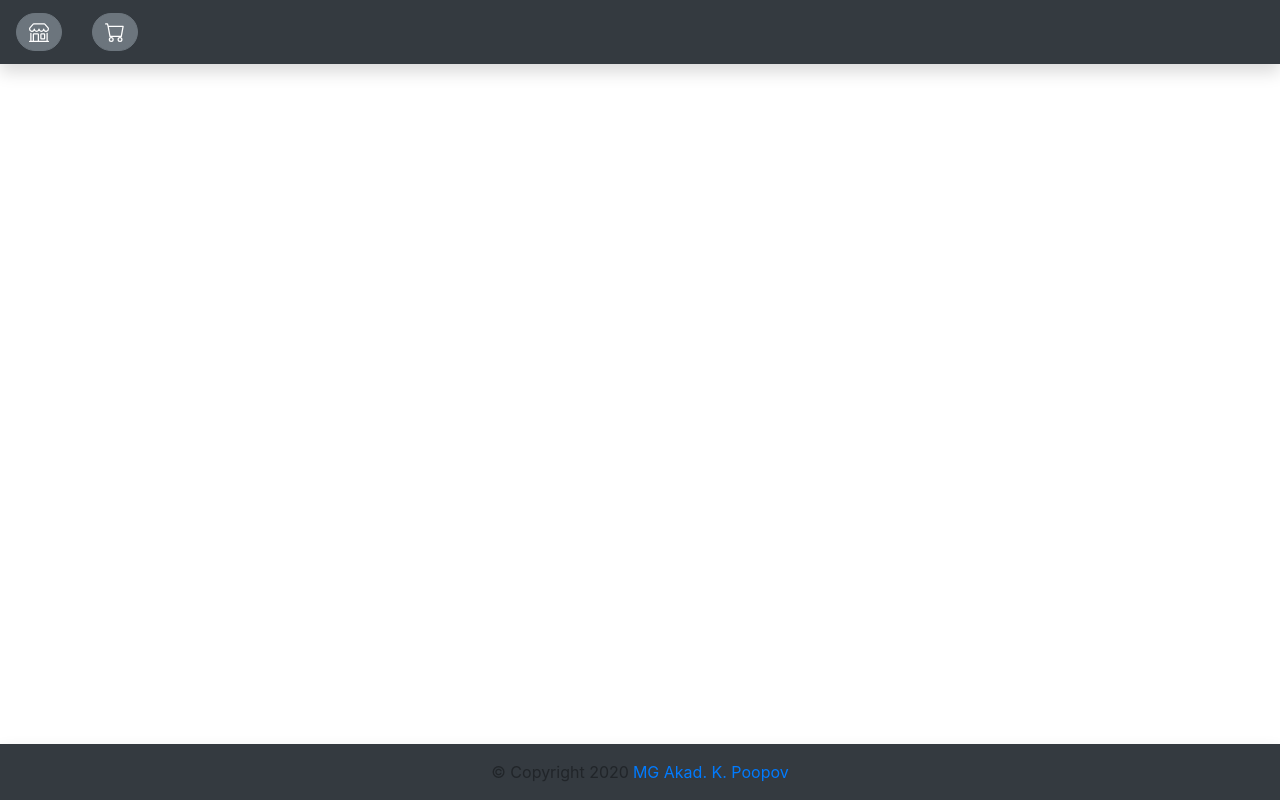
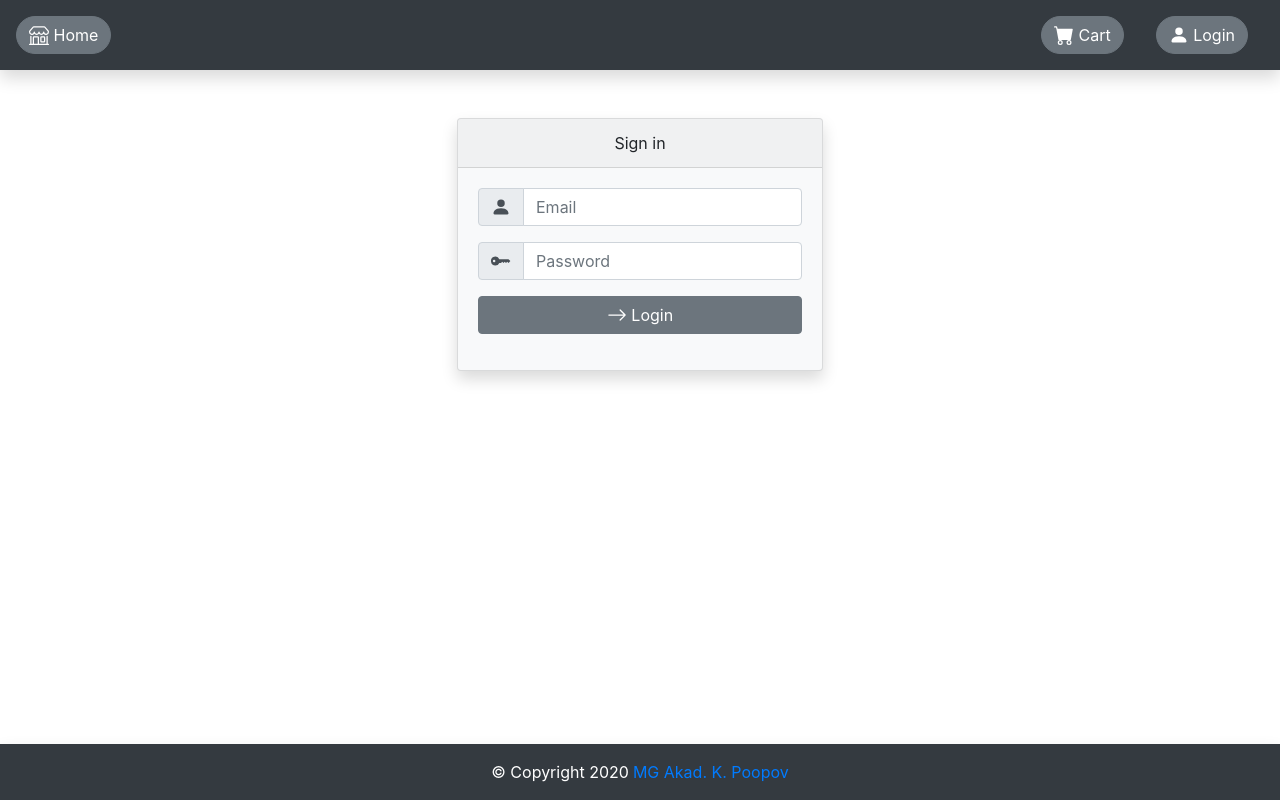
Before and after one commit to Tsynami/BorislavGegovStaj, a Vue app: page /login in a window 1280 px wide. Built offline with nearby package versions, Linux system fonts and the light colour scheme.

Commit message:
Login page and general fixes / adjustments.

```diff
--- a/package.json
+++ b/package.json
@@ -8,7 +8,7 @@
     "lint": "vue-cli-service lint"
   },
   "dependencies": {
-    "axios": "^0.21.0",
+    "axios": "^0.21.1",
     "bootstrap": "^4.5.3",
     "bootstrap-vue": "^2.19.0",
     "core-js": "^3.6.5",
--- a/src/components/Cart.vue
+++ b/src/components/Cart.vue
@@ -2,25 +2,216 @@
   <BasicComponent :loading="isLoading">
     <div class="row mb-1">
       <div class="col-12">
-        <b-breadcrumb :items="[{text: 'Cart', href: '/cart'}]"></b-breadcrumb>
+        <b-breadcrumb :items="[{text: 'Shopping cart', href:'/cart'}]"></b-breadcrumb>
       </div>
     </div>
     <div class="row mb-4">
       <div class="col-12">
-        <h3>Cart</h3>
+        <b-jumbotron v-if="order">
+          <template #header>
+            <b-icon-cart></b-icon-cart>
+            Shopping cart
+          </template>
+          <template #lead>
+            <hr class="my-4">
+            <div class="col-4">
+              <div class="container-fluid">
+                <div class="row" style="font-weight: bold">
+                  <div class="col-4">Name</div>
+                  <div class="col-4">Count</div>
+                  <div class="col-4">Price</div>
+                </div>
+                <hr class="my-4">
+                <div class="row" v-for="dish in order.dishes" v-bind:key="dish.dish.id">
+                  <div class="col-4">{{ dish.dish.name }}</div>
+                  <div class="col-4 text">{{ dish.count }}</div>
+                  <div class="col-4">{{ dish.full_price }} Lv</div>
+                </div>
+                <hr class="my-4">
+                <div class="row" style="font-weight: bold">
+                  <div class="col-4">Total Price</div>
+                  <div class="col-4"></div>
+                  <div class="col-4">{{ order.total_price }} Lv</div>
+                </div>
+              </div>
+            </div>
+          </template>
+          <hr class="my-4">
+          <b-button v-if="!order.id" variant="danger" >Finish order</b-button>
+          <div v-else>
+            Order status: {{ order.status }}
+          </div>
+        </b-jumbotron>
+        <b-jumbotron v-else>
+          <template #header>
+            <b-icon-cart></b-icon-cart>
+            Shopping cart
+          </template>
+          <template #lead>
+            Cart empty
+          </template>
+        </b-jumbotron>
+      </div>
+    </div>
+    <div class="row mb-4" v-if="order">
+      <div class="col-12">
+        <ul>
+          <li v-for="dish in order.dishes" v-bind:key="dish.dish.id">
+            <b-card
+                :title="dish.dish.name"
+                :img-src="serverUrl + dish.dish.image.url"
+                img-alt="Image"
+                img-top
+                tag="article"
+                style="max-width: 20rem;"
+                class="mb-2"
+            >
+              <b-card-text>
+                {{ dish.dish.description }}
+              </b-card-text>
+              <div>
+                <div class="row" v-if="!order.id">
+                  <div class="col-4">
+                    <b-button @click="removeFromCart(dish)" variant="danger">
+                      <b-icon-cart-x></b-icon-cart-x>
+                    </b-button>
+                  </div>
+                  <div class="col-4 text-right align-self-center">
+                    <span class="">{{ dish.full_price }} Lv</span>
+                  </div>
+                  <div class="col-4">
+                    <b-form-input
+                        v-model="dish.count"
+                        min="1"
+                        max="20"
+                        type="number"
+                        @change="updateCartItemCount(dish)"
+                    ></b-form-input>
+                  </div>
+                </div>
+                <div class="row" v-else>
+                  <div class="col-6">
+                    <span class="">Price: {{ dish.full_price }} Lv</span>
+                  </div>
+                  <div class="col-6 text-right">
+                    <span>Ordered: {{ dish.count }}</span>
+                  </div>
+                </div>
+              </div>
+            </b-card>
+          </li>
+        </ul>
       </div>
     </div>
   </BasicComponent>
 </template>
 
 <script>
-import BasicComponent from "@/components/BasicComponent";
+import axios from "axios";
+import {config} from "../config/config";
+import {getCartItems, removeCartItem} from "../utils/cart_util";
+import BasicComponent from "./BasicComponent";
+import BaseMixin from "../mixins/BaseMixin";
+
 export default {
-name: "Cart",
-  components: {BasicComponent}
+  name: 'Cart',
+  components: {BasicComponent},
+  mixins: [BaseMixin],
+  props: {},
+  data: function () {
+    return {
+      restaurant: Object,
+      cartItems: Array,
+      serverUrl: String,
+      order: Object
+    };
+  },
+  methods: {
+    loadOrder(id) {
+      let me = this;
+      let url = config.serverUrl + "/orders/" + id;
+      axios.get(url)
+          .then(function (response) {
+              me.order = response.data;
+          })
+          .catch(function (error) {
+            console.log(error);
+            me.isLoading = false;
+            me.showError('Error loading order!');
+          })
+    },
+    getItems() {
+      this.cartItems = getCartItems();
+      this.isLoading = false;
+      this.order = this.createOrder();
+    },
+    createOrder() {
+      if (!this.cartItems || this.cartItems.length === 0) {
+        return;
+      }
+      let dishes = this.cartItems.map((item) => {
+        return {"dish": item, "full_price": item.price, count: 1}
+      });
+      let order = {
+        status: "Pending",
+        dishes: dishes,
+      };
+      order.total_price = this.totalPrice(order);
+      return order;
+    },
+    removeFromCart(dish) {
+      removeCartItem(dish.dish);
+      this.cartItems = getCartItems();
+      this.createOrder();
+    },
+    updateCartItemCount(dish) {
+      dish.count = Number.parseInt(dish.count);
+      dish.full_price = dish.count * dish.dish.price;
+      this.order.total_price = this.totalPrice(this.order);
+    },
+
+    totalPrice(order) {
+      let totalPrice = 0;
+      for (const item of order.dishes) {
+        totalPrice += item.full_price;
+      }
+      return totalPrice.toFixed(2);
+    }
+  },
+  watch: {
+    $route(to, from) {
+      console.log(to);
+      console.log(from);
+    }
+  },
+  mounted() {
+    this.serverUrl = config.serverUrl;
+    if (this.order && this.order.id) {
+      this.loadOrder(this.order.id);
+    } else {
+      this.getItems();
+    }
+
+  }
 }
 </script>
 
 <style scoped>
+h3 {
+  margin: 40px 0 0;
+}
 
+ul {
+  list-style-type: none;
+  padding: 0;
+}
+
+li {
+  display: inline-block;
+  margin: 0 10px;
+}
+
+a {
+  color: #42b983;
+}
 </style>
--- a/src/components/Dishes.vue
+++ b/src/components/Dishes.vue
@@ -94,9 +94,9 @@ export default {
   },
   methods: {
     search() {
-      this.searchDishes(this.searchTerm);
+      this.loadDishes(this.searchTerm);
     },
-    searchDishes(name) {
+    loadDishes(name) {
       let me = this;
       let url = config.serverUrl + "/restaurants/" + this.$route.params.id;
       if (name) {
@@ -127,7 +127,7 @@ export default {
   },
   mounted() {
     this.serverUrl = config.serverUrl;
-    this.searchDishes();
+    this.loadDishes();
   }
 }
 </script>
--- a/src/components/Footer.vue
+++ b/src/components/Footer.vue
@@ -1,6 +1,6 @@
 <template>
   <footer class="shadow fixed-bottom">
-    <b-navbar variant="dark" type="dark" class="pt-3 pb-3">
+    <b-navbar variant="dark" type="dark" class="pt-3 pb-3" style="color: white">
       <b-nav class="m-auto">
         <span class="mr-1">© Copyright 2020</span><a href="/">MG Akad. K. Poopov</a>
       </b-nav>
--- a/src/components/Header.vue
+++ b/src/components/Header.vue
@@ -1,28 +1,31 @@
 <template>
   <header>
     <b-navbar toggleable="lg" :sticky="true" variant="dark" type="dark" class="shadow">
-      <b-navbar-nav>
+      <b-nav>
         <b-navbar-brand>
-          <div class="row">
-            <div class="col-6">
-              <b-button pill to="/">
-                <b-icon-shop></b-icon-shop>
-              </b-button>
-            </div>
-            <div class="col-6">
-              <b-button pill to="/cart" style="">
-                <b-icon-cart></b-icon-cart>
-              </b-button>
-            </div>
-          </div>
-
-
+          <b-button pill to="/">
+            <b-icon-shop></b-icon-shop>
+            Home
+          </b-button>
         </b-navbar-brand>
-      </b-navbar-nav>
+      </b-nav>
       <b-nav class="ml-auto">
+        <b-nav-item>
+          <b-button pill to="/cart" right>
+            <b-icon-cart-fill></b-icon-cart-fill>
+            Cart
+          </b-button>
+        </b-nav-item>
+        <b-nav-item>
+          <b-button pill to="/login" right>
+            <b-icon-person-fill></b-icon-person-fill>
+            Login
+          </b-button>
+        </b-nav-item>
       </b-nav>
     </b-navbar>
   </header>
+
 </template>
 
 <script>
--- /dev/null
+++ b/src/components/Login.vue
@@ -0,0 +1,107 @@
+<template>
+  <BasicComponent :loading="isLoading">
+    <div class="container-fluid">
+      <div class="row justify-content-center" >
+        <b-card
+            style="width: 30%"
+            class="shadow"
+            bg-variant="light">
+          <template #header>
+            <div style="text-align:center">
+              Sign in
+            </div>
+          </template>
+          <b-form @submit.prevent="Login">
+            <b-form-group>
+              <b-input-group>
+                <div class="input-group-prepend">
+                  <div class="input-group-text">
+                    <b-icon-person-fill></b-icon-person-fill>
+                  </div>
+                </div>
+                <b-form-input v-model="email" placeholder="Email"></b-form-input>
+              </b-input-group>
+            </b-form-group>
+            <b-form-group>
+              <b-input-group>
+                <div class="input-group-prepend">
+                  <div class="input-group-text">
+                    <b-icon-key-fill></b-icon-key-fill>
+                  </div>
+                </div>
+                <b-form-input v-model="password" type="password" placeholder="Password"></b-form-input>
+              </b-input-group>
+            </b-form-group>
+            <b-form-group>
+              <b-input-group>
+                <b-button type="submit" style="color:white" class="w-100">
+                  <b-icon-arrow-right></b-icon-arrow-right>
+                  Login
+                </b-button>
+              </b-input-group>
+            </b-form-group>
+          </b-form>
+        </b-card>
+      </div>
+    </div>
+  </BasicComponent>
+</template>
+
+<script>
+import axios from "axios";
+import {config} from "@/config/config";
+import BasicComponent from "@/components/BasicComponent";
+import BaseMixin from "@/mixins/BaseMixin";
+import {saveJwt} from "@/utils/session_util"
+import {saveUser} from "@/utils/user_util";
+import {email, password, minLength, required} from "vuelidate/lib/validators";
+export default {
+  name: 'Login',
+  components: {BasicComponent},
+  mixins: [BaseMixin],
+  props: {},
+  data: function () {
+    return {
+      email: "",
+      password: ""
+    };
+  },
+  methods: {
+    Login() {
+      let me = this;
+      let url = config.serverUrl + "/auth/local";
+      this.isLoading = true;
+      const loginData = {identifier: this.email, password: this.password}
+      axios.post(url, loginData)
+          .then(function (response) {
+            let jwt = response.data.jwt;
+            let user = response.data.user;
+            saveJwt(jwt);
+            saveUser(user);
+            me.isLoading = false;
+            me.$router.push('/');
+          })
+          .catch(function() {
+            me.isLoading = false;
+            me.showError("Please try again.");
+          })
+    }
+  },
+  validations:{
+      email:{
+          required,
+          minLength: minLength(8),
+          email
+      },
+      password:{
+          required,
+          minlength: minLength(8),
+          password
+      }
+  }
+}
+</script>
+
+<style scoped>
+
+</style>
--- a/src/components/Restaurants.vue
+++ b/src/components/Restaurants.vue
@@ -49,7 +49,7 @@
                 {{restaurant.address}}
               </b-card-text>
 
-              <b-button :to="'/dishes/'+restaurant.id" style="color: black">Dishes</b-button>
+              <b-button :to="'/dishes/'+restaurant.id" style="color: white">Dishes</b-button>
 
             </b-card>
           </li>
```
Also changed, not shown: src/main.js (+5 -3 lines), 1 other file (tests, documents, lock files or other folders).
